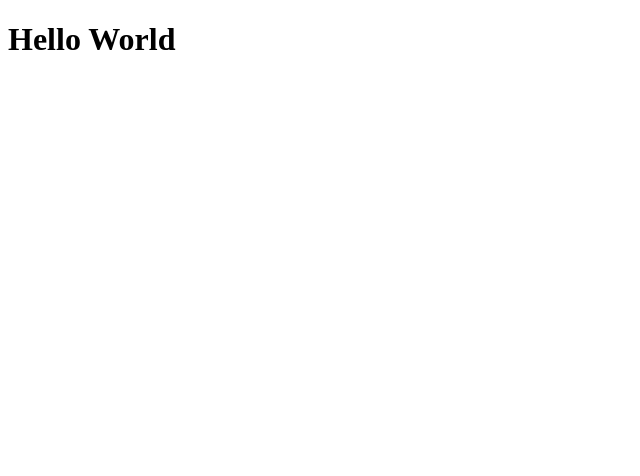
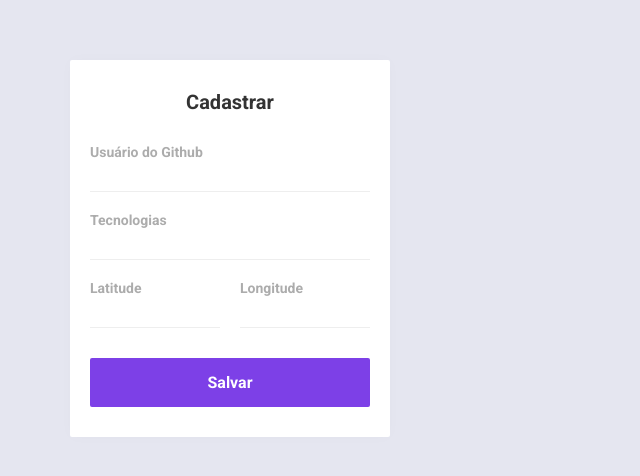
Before and after one commit to LeonardoCesca/semana-omnistack-10, a React (Create React App) app in the folder web/: page / in a window 1280 px wide. Shown: the top 476 px of the page, without its empty margins (0-640 px from the left). Built offline with nearby package versions, Linux system fonts and the light colour scheme.

Commit message:
add: new style  and structure sidebar

```diff
--- /dev/null
+++ b/web/src/App.css
@@ -0,0 +1,7 @@
+#app {
+    max-width: 1200px;
+    margin: 0 auto;
+    padding: 60px 30px;
+    display: flex;
+    align-items: flex-start;
+}
--- a/web/src/App.js
+++ b/web/src/App.js
@@ -1,8 +1,41 @@
 import React from 'react';
+
+import './global.css';
+import './App.css';
+import './Sidebar.css';
 
 function App() {
   return (
-    <h1>Hello World</h1>
+    <div id="app">
+      <aside>
+        <strong>Cadastrar</strong>
+        <form>
+          <div class="input-block">
+            <label htmlFor="github_username">Usuário do Github</label>
+            <input name="github_username" id="username_github" required />
+          </div>
+
+          <div class="input-block">
+            <label htmlFor="techs">Tecnologias</label>
+            <input name="techs" id="techs" required />
+          </div>
+
+          <div class="input-group">
+            <div class="input-block">
+              <label htmlFor="">Latitude</label>
+              <input name="latitude" id="latitude" required />
+            </div>
+            <div class="input-block">
+              <label htmlFor="">Longitude</label>
+              <input name="longitude" id="longitude" required />
+            </div>
+          </div>
+
+          <button type="submit">Salvar</button>
+        </form>
+      </aside>
+      <main></main>
+    </div>
   );
 }
 
--- /dev/null
+++ b/web/src/Sidebar.css
@@ -0,0 +1,67 @@
+aside {
+  width: 320px;
+  background: #FFF;
+  box-shadow: 0 0 14px 0 rgba(0, 0, 0, 0.02);
+  border-radius: 2px;
+  padding: 30px 20px;
+}
+
+aside strong {
+  font-size: 20px;
+  text-align: center;
+  display: block;
+  color: #333;
+}
+
+aside form {
+  margin-top: 30px;
+}
+
+aside form .input-block + .input-block {
+  margin-top: 20px;
+}
+
+aside form .input-group {
+  margin-top: 20px;
+  display: grid;
+  gap: 20px;
+  grid-template-columns: 1fr 1fr;
+}
+
+aside form .input-group .input-block {
+  margin-top: 0;
+}
+
+aside form .input-block label {
+  color: #ACACAC;
+  font-size: 14px;
+  font-weight: bold;
+  display: block;
+}
+
+aside form .input-block input {
+  width: 100%;
+  height: 32px;
+  font-size: 14px;
+  color: #666;
+  border: 0;
+  border-bottom: 1px solid #eee;
+}
+
+aside form button[type=submit] {
+  width: 100%;
+  border: 0;
+  margin-top: 30px;
+  background: #7d40e7;
+  border-radius: 2px;
+  padding: 15px 20px;
+  font-size: 16px;
+  font-weight: bold;
+  color: #fff;
+  cursor: pointer;
+  transition: background 0.5s;
+}
+
+aside form button[type=submit]:hover {
+  background: #6931ca;
+}
--- /dev/null
+++ b/web/src/global.css
@@ -0,0 +1,21 @@
+@import url('https://fonts.googleapis.com/css?family=Roboto:400,700&display=swap');
+
+* {
+    margin: 0;
+    padding: 0;
+    outline: 0;
+    box-sizing: border-box;
+}
+
+html, body, #root {
+    height: 100%;
+}
+
+body {
+    background: #E5E6F0;
+    -webkit-font-smoothing: antialiased;
+}
+
+body, input, button {
+    font-family: Roboto, sans-serif;
+}
```
Also changed, not shown: web/src/Main.css (added).
